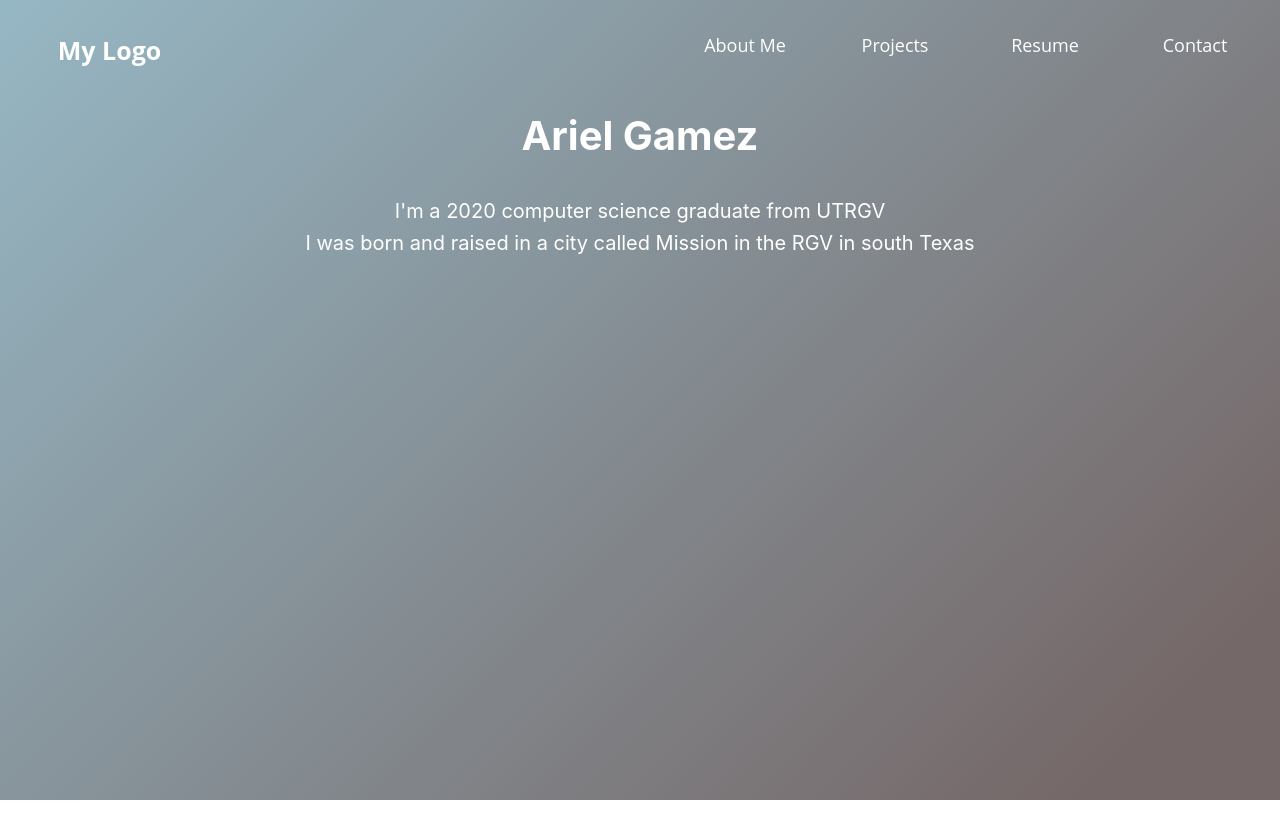
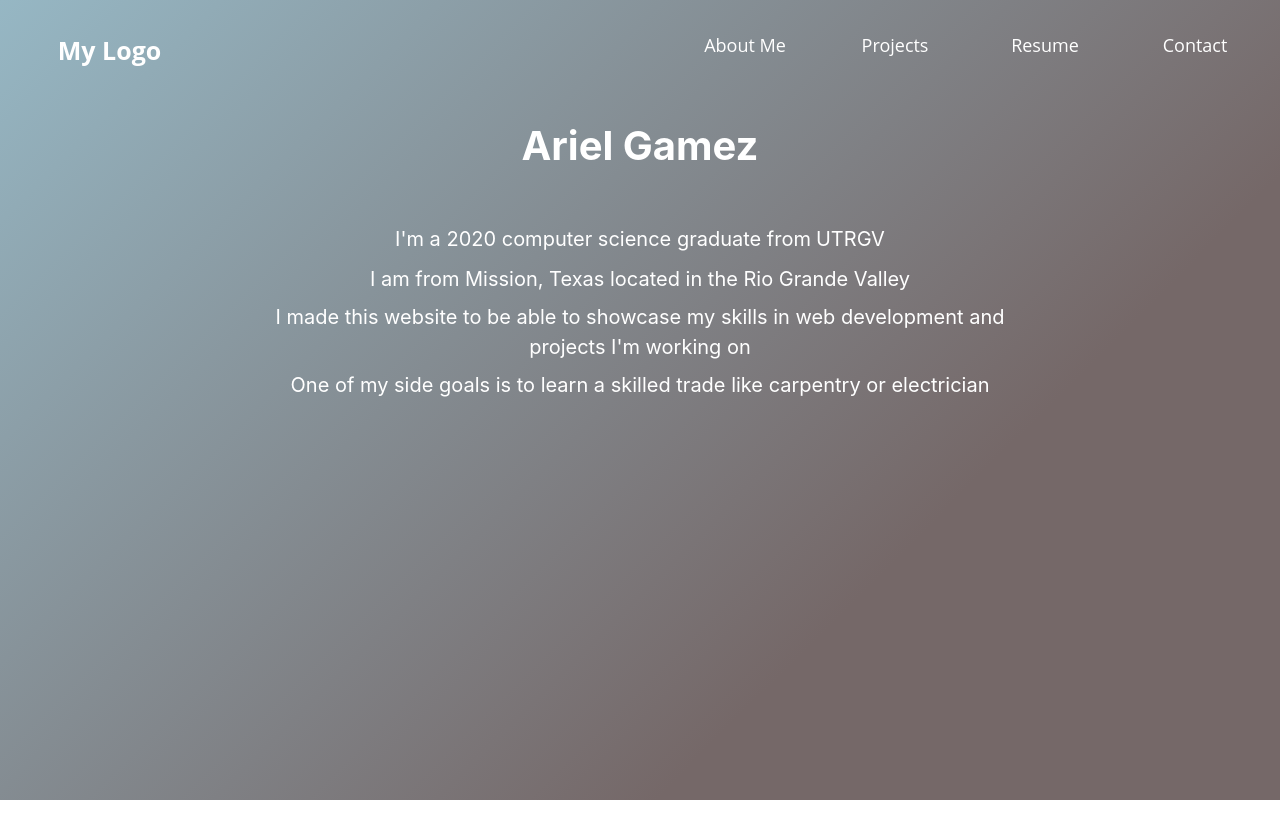
Before and after one commit to argamez98/Portfolio, a React (Create React App) app: page / in a window 1280 px wide. Built offline with nearby package versions, Linux system fonts and the light colour scheme.

Commit message:
finished herobanner
Added some sample text onto to the hero banner to get a visual of how the front page would look like.

```diff
--- a/src/App.css
+++ b/src/App.css
@@ -17,7 +17,7 @@ html {
 
 .App {
   align-items: center;
-  background-image: linear-gradient(-45deg, #756868 10%, #96B7C4 100%);
+  background-image: linear-gradient(-45deg, #756868 30%, #96B7C4 100%);
   color: white;
   flex-direction: column;
   font-size: calc(10px + 2vmin);
@@ -32,6 +32,10 @@ html {
   margin-right: auto;
   width: 40em;
   font-size: 20px;
+}
+
+.herobanner p {
+  margin-top: 8px;
 }
 
 .herobanner p.a {
@@ -59,7 +63,12 @@ html {
   width: 7em;
 }
 a {
+  padding-left: 5px;
   position: relative;
+  display: inline-block;
+}
+a:hover {
+  background-color: #756868;
 }
 a:after {
   background: none repeat scroll 0 0 transparent;
@@ -98,7 +107,7 @@ a:hover:after {
 .name {
   font-size: 40px;
   margin: auto;
-  padding: 30px;
+  padding: 40px;
   text-align: center;
 }
 
--- a/src/App.js
+++ b/src/App.js
@@ -3,7 +3,6 @@ import Navbar from "./components/Navbar";
 import Nameheader from "./components/Nameheader";
 import About from "./components/About";
 import HeroBanner from './components/HeroBanner';
-import IconBar from './components/IconBar';
 
 function App() {
   return (
--- a/src/components/HeroBanner.js
+++ b/src/components/HeroBanner.js
@@ -5,10 +5,16 @@ export default function HeroBanner() {
         <div className="herobanner">
             <p>
                 I'm a 2020 computer science graduate from
-                <a href="https://www.utrgv.edu/" target="_blank"> UTRGV </a>
+                <a href="https://www.utrgv.edu/" target="_blank">UTRGV</a>
             </p>
             <p>
-                I was born and raised in a city called Mission in the RGV in south Texas
+                I am from Mission, Texas located in the Rio Grande Valley
+            </p>
+            <p>
+                I made this website to be able to showcase my skills in web development and projects I'm working on
+            </p>
+            <p>
+                One of my side goals is to learn a skilled trade like carpentry or electrician
             </p>
         </div>
     );
```
